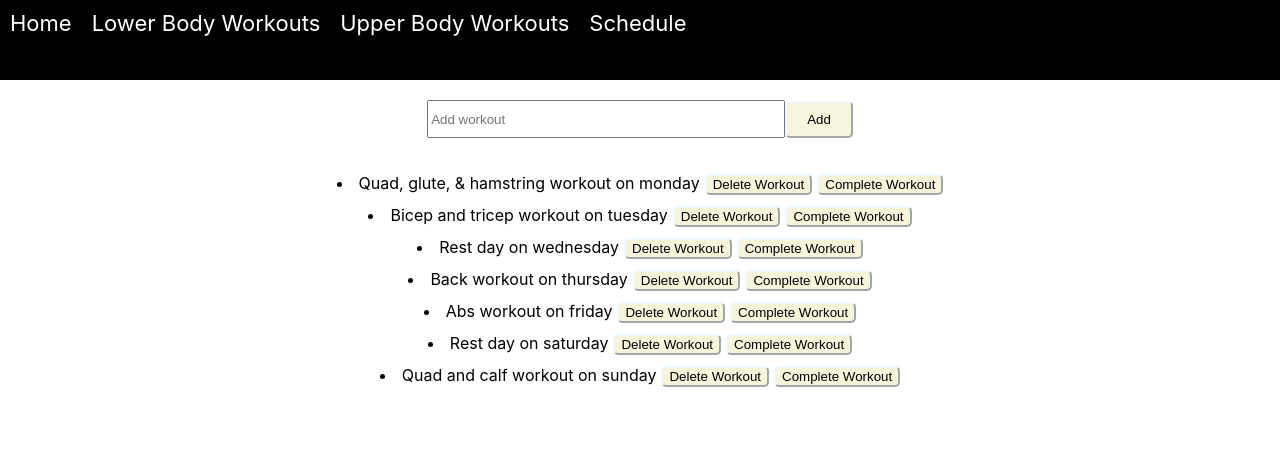
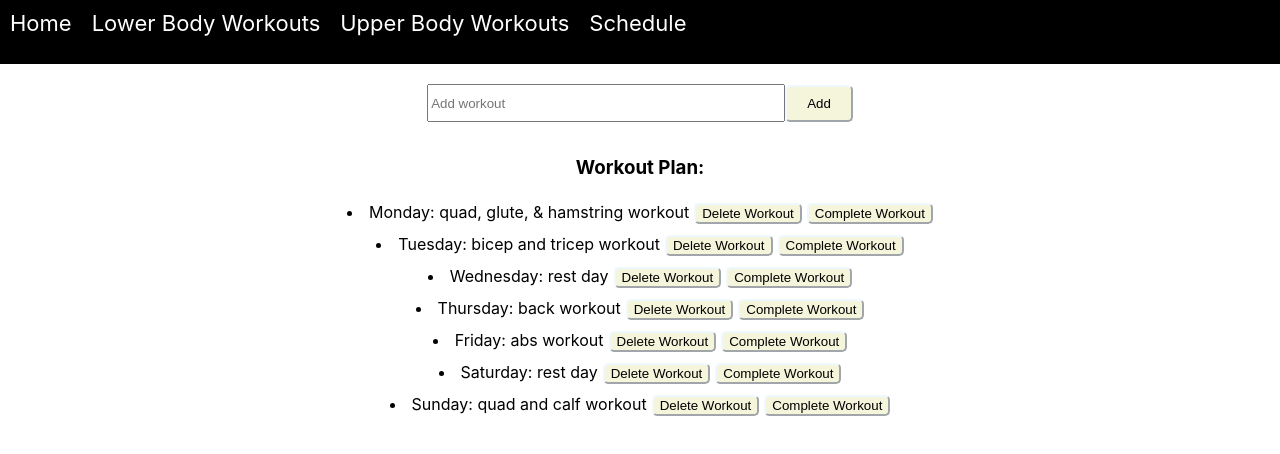
Before and after one commit to tiffpereira/Sweat-zone, a React (Create React App) app in the folder client/: page /schedule in a window 1280 px wide. Shown: the top 454 px of the page. Built offline with nearby package versions, Linux system fonts and the light colour scheme; the HTML template or start-up script is replaced by a standard one.

Commit message:
fixed home page image

```diff
--- a/client/src/App.css
+++ b/client/src/App.css
@@ -7,7 +7,7 @@
 
 .App-header {
   background-color: black;
-  min-height: 10vh;
+  min-height: 8vh;
 }
 
 .schedule {
@@ -20,7 +20,7 @@
 }
 .input-bar {
   margin-top: 20px;
-  margin-bottom: 20px;
+  margin-bottom: 15px;
   height: 32px;
   width: 350px;
 }
@@ -49,8 +49,7 @@ nav {
 }
 
 #homepage-image {
-  height: 10%;
-
+  height: auto;
 }
 
 .schedule-section {
@@ -66,8 +65,6 @@ nav {
 
 .task-list {
   text-align: center;
-  padding: 10px;
-
 }
 
 .workout-list {
--- a/client/src/components/Home.js
+++ b/client/src/components/Home.js
@@ -4,7 +4,7 @@ const Home = () => {
 
     return (
     <div className='homepage'>
-        <img id='homepage-image' src= 'https://cdn.thespaces.com/wp-content/uploads/2020/01/Gymshark-hero-crop.jpg' alt = 'sweat gym'></img>
+        <img id='homepage-image' src= 'https://cdn.thespaces.com/wp-content/uploads/2020/01/Gymshark-hero-crop.jpg' alt='sweat gym' width='100%' ></img>
     </div>
     )
 }
--- a/client/src/components/Schedule.js
+++ b/client/src/components/Schedule.js
@@ -11,33 +11,33 @@ class Schedule extends Component {
           edit: false,
           initalData: [{
             id: '1',
-            task: 'Quad, glute, & hamstring workout on monday',
+            task: 'Monday: quad, glute, & hamstring workout',
             done: false
           }, {
             id: '2',
-            task: 'Bicep and tricep workout on tuesday',
+            task: 'Tuesday: bicep and tricep workout',
             done: false
           }, {
             id: '3',
-            task: 'Rest day on wednesday',
+            task: 'Wednesday: rest day',
             done: false
           }, {
             id: '4',
-            task: 'Back workout on thursday',
+            task: 'Thursday: back workout',
             done: false
           },{
             id: '5',
-            task: 'Abs workout on friday',
+            task: 'Friday: abs workout',
             done: false
           },
           {
             id: '6',
-            task: 'Rest day on saturday',
+            task: 'Saturday: rest day',
             done: false
           },
           {
             id: '7',
-            task: 'Quad and calf workout on sunday',
+            task: 'Sunday: quad and calf workout',
             done: false
           }]
         }
@@ -108,6 +108,7 @@ class Schedule extends Component {
             </form>
 
             <div className='task-list'>
+              <h3>Workout Plan:</h3>
               {this.state.initalData.map(item => (
                 <li key={item.id} className={ item.done ? 'done' : 'hidden' }>
                   {item.task}
```
